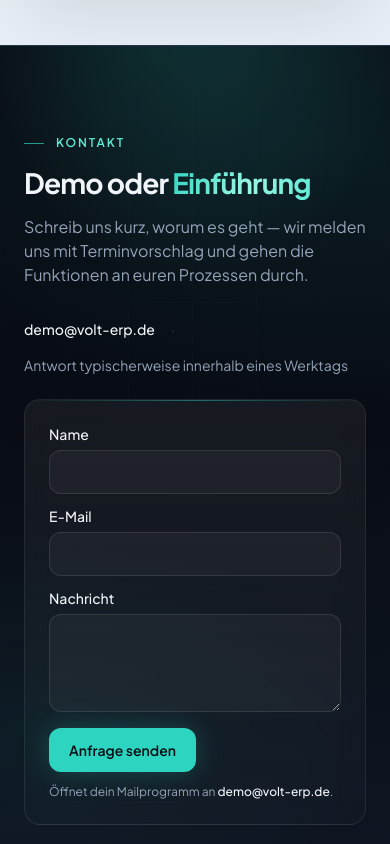
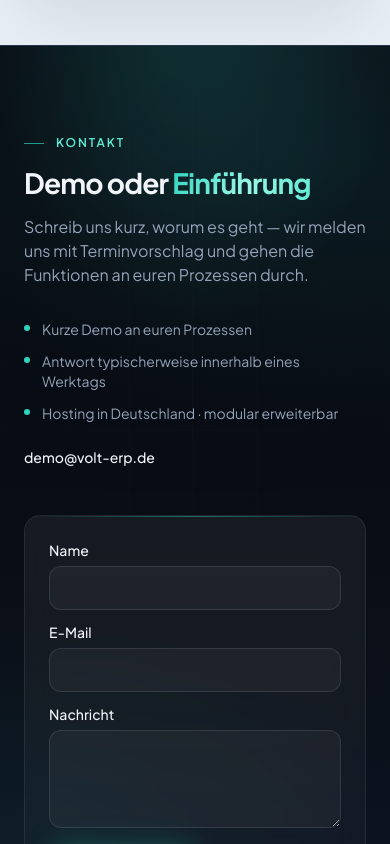
Before and after one commit to zPoche/volt-web, a React (Vite) app: page / in a window 390 px wide. Shown: the part 7140-7984 px from the top of the page. Built offline with nearby package versions, Linux system fonts and the light colour scheme.

Commit message:
feat: Kontakt zweispaltig und Nav-Link Alltag
Contact-Section mit Nutzenpunkten neben dem Formular; Header verlinkt
die Light-ERP-Preview.

Co-authored-by: zPoche <zPoche@users.noreply.github.com>

```diff
--- a/src/components/Sections.tsx
+++ b/src/components/Sections.tsx
@@ -547,12 +547,13 @@ export function ContactSection() {
     <section id="kontakt" className="volt-atmosphere relative" aria-labelledby="kontakt-heading">
       <div aria-hidden="true" className="volt-grid pointer-events-none absolute inset-0 opacity-40" />
       <motion.div
-        className="relative mx-auto max-w-6xl px-6 py-20 sm:px-8 sm:py-28"
+        className="relative mx-auto grid max-w-6xl gap-12 px-6 py-20 sm:px-8 sm:py-28 lg:grid-cols-[minmax(0,0.95fr)_minmax(0,1.05fr)] lg:items-start"
         variants={staggerContainer}
         initial="hidden"
         whileInView="show"
         viewport={viewport}
       >
+        <div>
         <motion.div variants={fadeUp}>
           <SectionEyebrow>Kontakt</SectionEyebrow>
         </motion.div>
@@ -563,20 +564,32 @@ export function ContactSection() {
           Schreib uns kurz, worum es geht — wir melden uns mit Terminvorschlag und gehen die Funktionen
           an euren Prozessen durch.
         </motion.p>
-        <motion.div
-          className="mt-8 flex flex-wrap gap-4 text-sm text-muted-foreground"
-          variants={fadeUp}
-        >
-          <a className="font-medium text-foreground underline-offset-2 hover:underline" href={`mailto:${CONTACT_EMAIL}`}>
+        <motion.ul className="mt-8 space-y-3 text-sm text-muted-foreground" variants={staggerContainer}>
+          {[
+            'Kurze Demo an euren Prozessen',
+            'Antwort typischerweise innerhalb eines Werktags',
+            'Hosting in Deutschland · modular erweiterbar',
+          ].map((line) => (
+            <motion.li key={line} className="flex items-start gap-3" variants={fadeUp}>
+              <span
+                className="mt-1.5 size-1.5 shrink-0 rounded-full bg-primary"
+                aria-hidden="true"
+              />
+              {line}
+            </motion.li>
+          ))}
+        </motion.ul>
+        <motion.p className="mt-6 text-sm" variants={fadeUp}>
+          <a
+            className="font-medium text-foreground underline-offset-2 hover:underline"
+            href={`mailto:${CONTACT_EMAIL}`}
+          >
             {CONTACT_EMAIL}
           </a>
-          <span aria-hidden="true" className="text-white/20">
-            ·
-          </span>
-          <span>Antwort typischerweise innerhalb eines Werktags</span>
-        </motion.div>
+        </motion.p>
+        </div>
         <motion.form
-          className="volt-glass mt-6 grid max-w-xl gap-3 rounded-2xl p-6"
+          className="volt-glass grid gap-3 rounded-2xl p-6 sm:p-7"
           onSubmit={submitContact}
           variants={fadeUp}
         >
--- a/src/components/SiteHeader.tsx
+++ b/src/components/SiteHeader.tsx
@@ -9,6 +9,7 @@ const NAV = [
   { href: '#ergebnis', label: 'Ergebnis' },
   { href: '#module', label: 'Funktionen' },
   { href: '#ablauf', label: 'Ablauf' },
+  { href: '#demo-band', label: 'Alltag' },
 ] as const;
 
 export function SiteHeader() {
```
Also changed, not shown: 4 other files (tests, documents, lock files or other folders).
